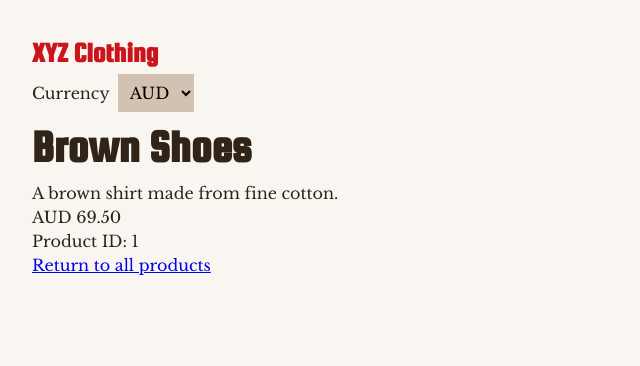
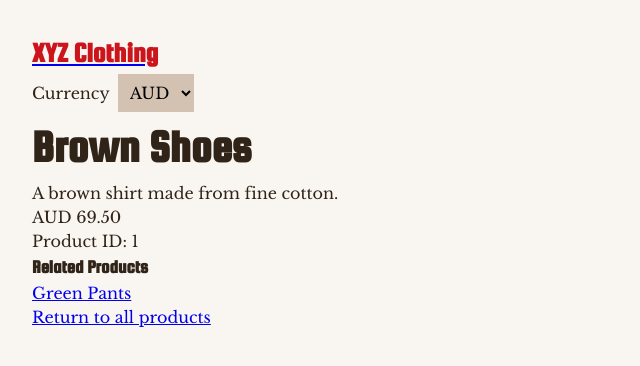
Before and after one commit to andrew-rayco/xyz-clothing, a React (Vite) app: page /products/1 in a window 1280 px wide. Shown: the top 366 px of the page, without its empty margins (0-640 px from the left). Built offline with nearby package versions, Linux system fonts and the light colour scheme.

Commit message:
Adds RelatedProducts

```diff
--- a/src/components/Header.js
+++ b/src/components/Header.js
@@ -1,10 +1,13 @@
 import React from 'react'
 import PropTypes from 'prop-types'
+import { Link } from 'react-router-dom'
 
 const Header = ({ handleChange, userCurrency }) => {
   return (
     <div className="header">
-      <h1>XYZ Clothing</h1>
+      <Link to="/">
+        <h1>XYZ Clothing</h1>
+      </Link>
       <label htmlFor="currency">Currency</label>
       <select
         name="currency"
--- a/src/components/ProductList.js
+++ b/src/components/ProductList.js
@@ -4,7 +4,7 @@ import { Link } from 'react-router-dom'
 
 import { calculateLocalPrice } from '../utils'
 
-const ProductList = ({ allProducts, userCurrency, calculateLocalPrice }) => {
+const ProductList = ({ allProducts, userCurrency }) => {
   return (
     <div className="product-list">
       <h2>All Products</h2>
--- /dev/null
+++ b/src/components/RelatedProducts.js
@@ -0,0 +1,20 @@
+import React from 'react'
+import PropTypes from 'prop-types'
+import { Link } from 'react-router-dom'
+
+const RelatedProducts = ({ relatedProds }) => {
+  return (
+    <div className="related-products">
+      <h3>Related Products</h3>
+      {relatedProds.map(prod => {
+        return (
+          <Link to={`/products/${prod.id}`} key={prod.name + prod.id}>
+            <div>{prod.name}</div>
+          </Link>
+        )
+      })}
+    </div>
+  )
+}
+
+export default RelatedProducts
--- a/src/components/SingleProduct.js
+++ b/src/components/SingleProduct.js
@@ -1,12 +1,20 @@
 import React from 'react'
 import PropTypes from 'prop-types'
 import { Link } from 'react-router-dom'
+
+import RelatedProducts from './RelatedProducts'
 
 import { calculateLocalPrice } from '../utils'
 
 const SingleProduct = ({ productId, allProducts, userCurrency }) => {
   const thisProduct = allProducts.find(prod => prod.id === productId)
-  const { id, name, description, price } = thisProduct
+
+  const { id, name, description, price, relatedProducts } = thisProduct
+
+  const relatedProductDetails = allProducts.filter(prod =>
+    relatedProducts.includes(prod.id)
+  )
+
   return (
     <div className="single-product">
       <h2>{name}</h2>
@@ -16,6 +24,11 @@ const SingleProduct = ({ productId, allProducts, userCurrency }) => {
         {calculateLocalPrice(price.base, price.amount, userCurrency)}
       </p>
       <p>Product ID: {id}</p>
+
+      {relatedProductDetails ? (
+        <RelatedProducts relatedProds={relatedProductDetails} />
+      ) : null}
+
       <Link to="/">Return to all products</Link>
     </div>
   )
--- a/src/scss/_app.scss
+++ b/src/scss/_app.scss
@@ -14,7 +14,8 @@ body {
 }
 
 h1,
-h2 {
+h2,
+h3 {
   font-family: 'Squada One', cursive;
 }
 
```
